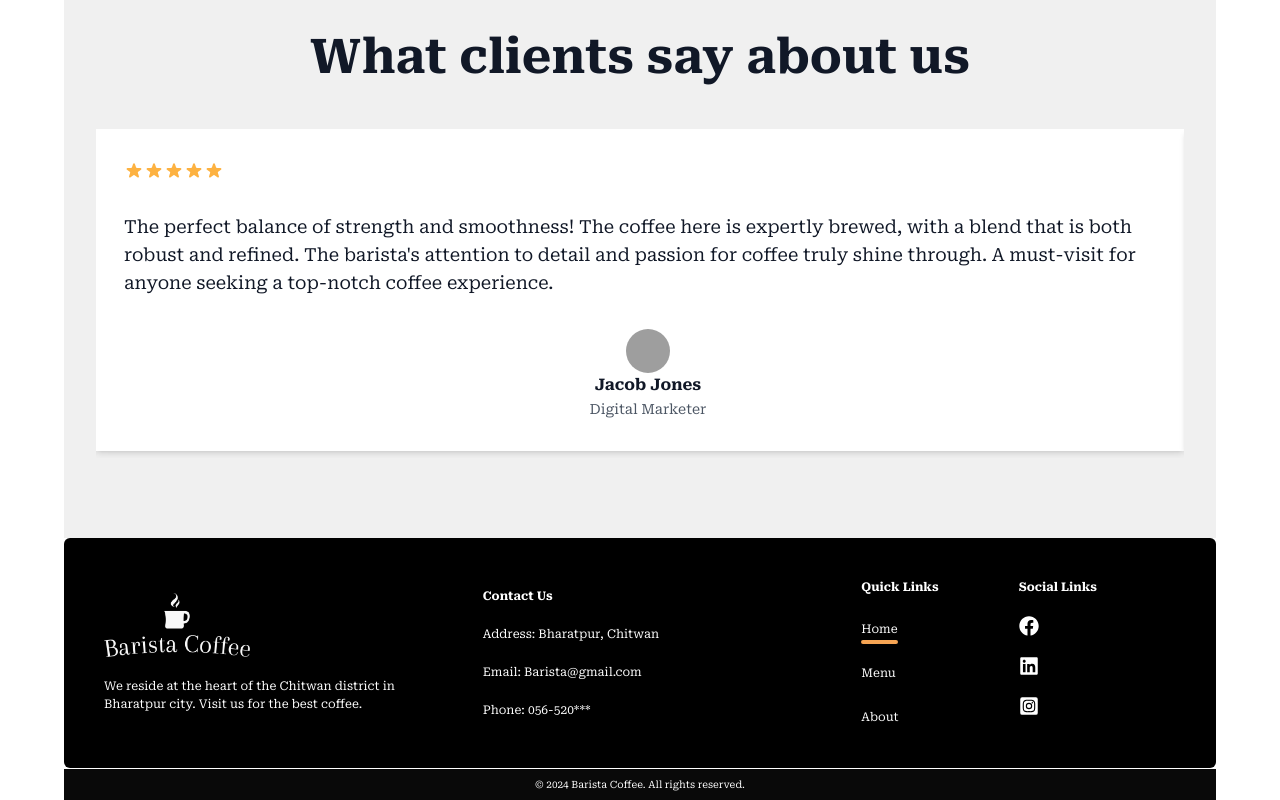
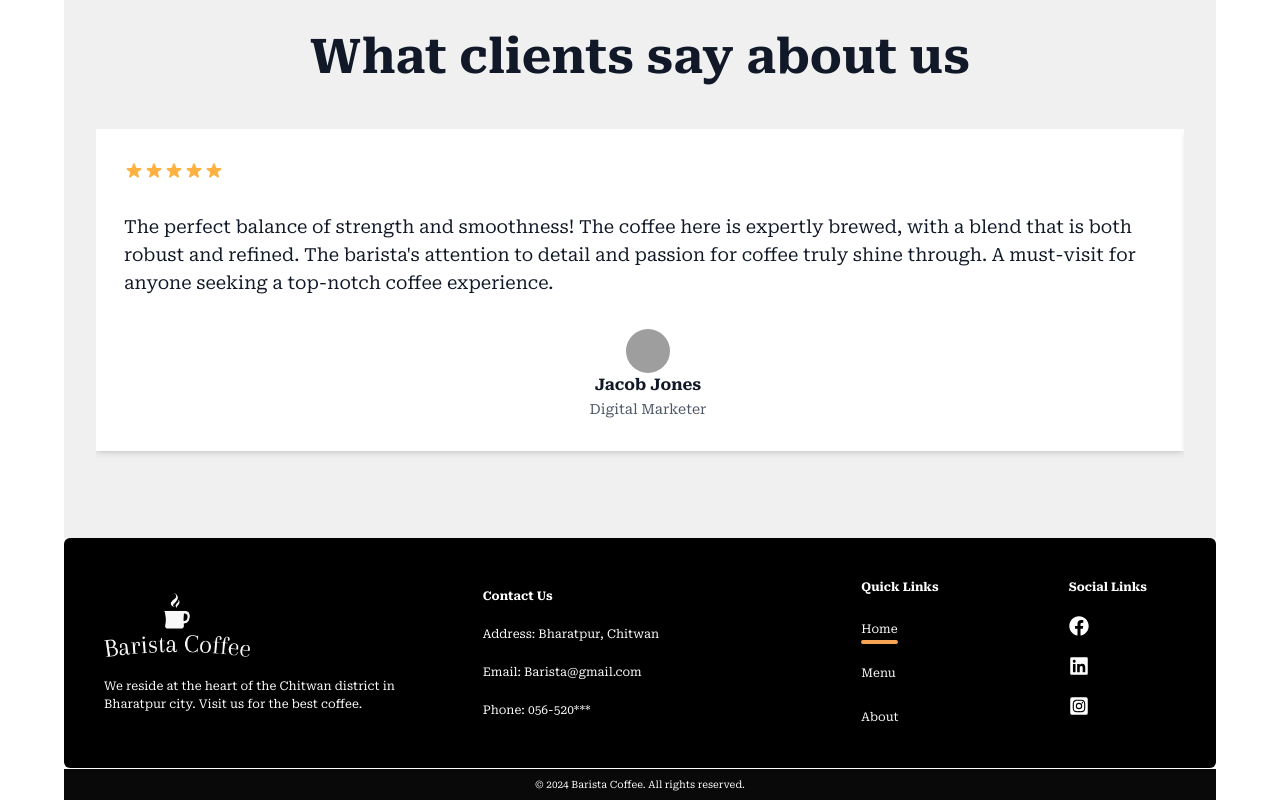
Before and after one commit to Suraz28/Barista_Coffee, a React (Vite) app in the folder client/: page / in a window 1280 px wide. Shown: the part 3259-4059 px from the top of the page. Built offline with nearby package versions, Linux system fonts and the light colour scheme; grey boxes are pictures that could not be loaded.

Commit message:
updated footer

```diff
--- a/client/src/Page_structures/Footer/Footer.css
+++ b/client/src/Page_structures/Footer/Footer.css
@@ -48,7 +48,7 @@
   width: 90%;
   background-color: black;
   border-radius: 0.375rem; /* rounded-md */
-  gap: 4rem; /* gap-16 */
+  gap: 4rem;
   display: flex;
   flex-direction: row;
   align-items: center;
@@ -64,7 +64,7 @@
   height: 100%;
   width: 100%;
   align-items: flex-start;
-  justify-content: space-between;
+  justify-content: space-evenly;
   gap: 1.25rem; /* gap-5 for _footer_1, gap-2 for others */
 }
 
@@ -107,6 +107,9 @@
     height: 100%;
     width: 90%;
   }
+  ._footer ._footer_3_4 {
+    gap: 100px;
+  }
 }
 @media (max-width: 768px) {
   ._footer {
@@ -121,5 +124,6 @@
 .footer ._footer ._footer_3_4 {
   width: 100%;
   display: flex;
-  justify-content: space-around;
+  flex-direction: row;
+  justify-content: space-between;
 }
```
